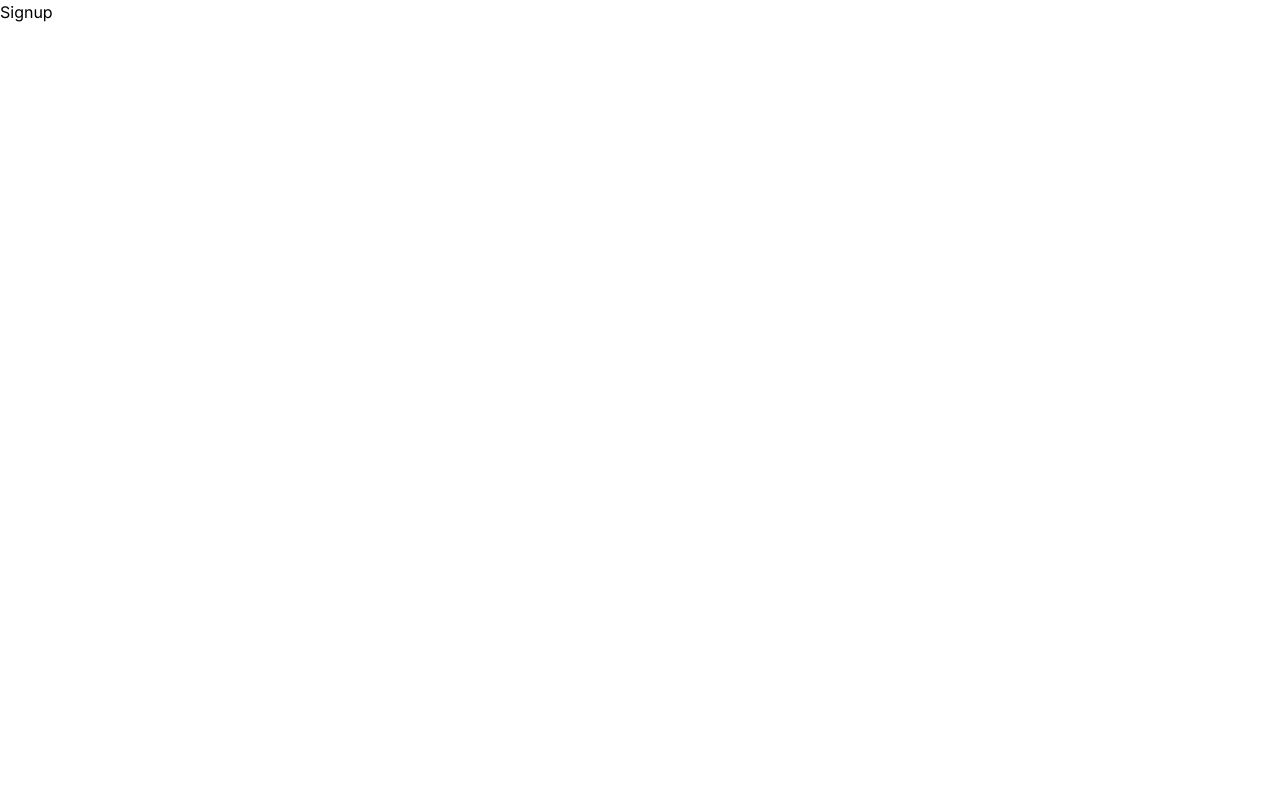
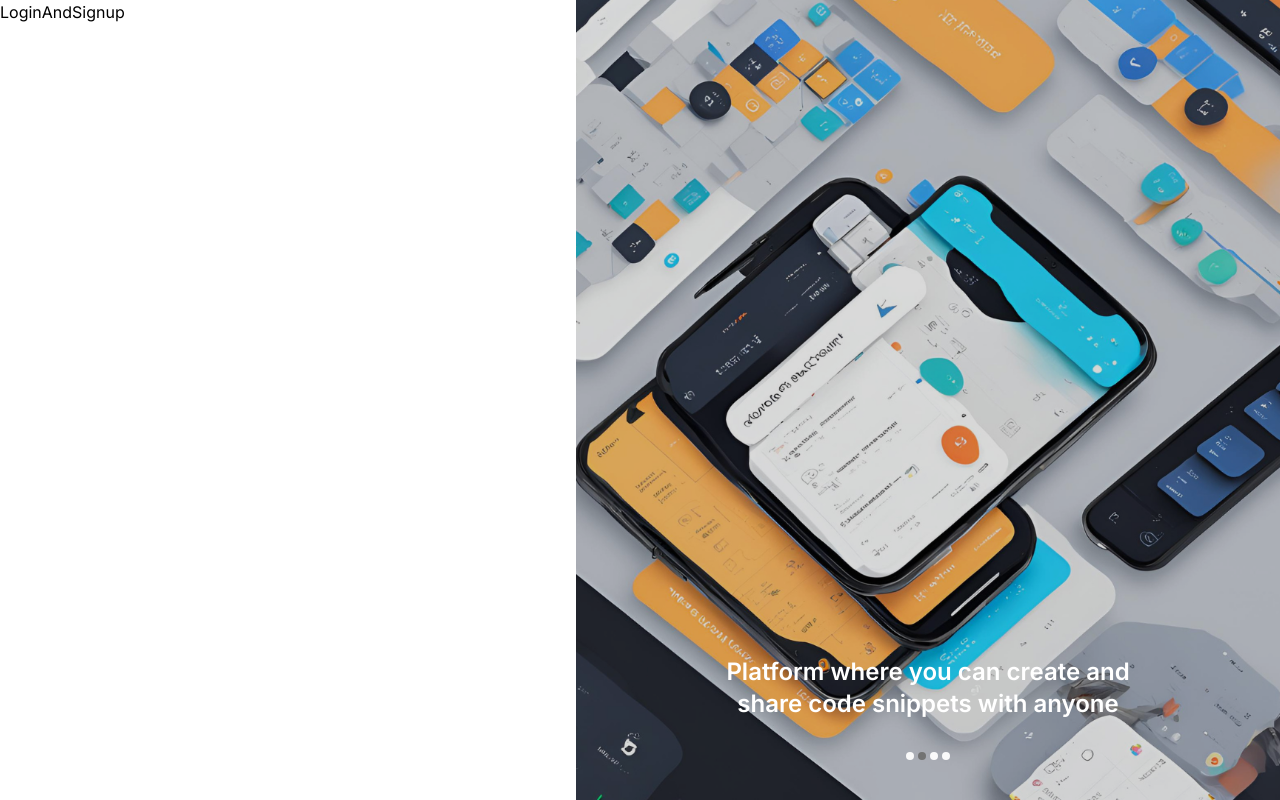
Before and after one commit to devutkarsh7565/code-verse-dev, a Next.js app: page /Sign-up in a window 1280 px wide. Built offline with nearby package versions, Linux system fonts and the light colour scheme.

Commit message:
add image carousel for login and signup

```diff
--- a/src/app/(main)/(auth)/Sign-up/page.tsx
+++ b/src/app/(main)/(auth)/Sign-up/page.tsx
@@ -1,7 +1,12 @@
+import LoginAndSignup from "@/app/components/LoginAndSignup/LoginAndSignup";
 import React from "react";
 
 const Signup = () => {
-  return <div>Signup</div>;
+  return (
+    <div>
+      <LoginAndSignup />
+    </div>
+  );
 };
 
 export default Signup;
--- a/src/app/(main)/(auth)/layout.tsx
+++ b/src/app/(main)/(auth)/layout.tsx
@@ -1,7 +1,42 @@
+import ImageCarouesl from "@/app/components/Carousel/ImageCarouesl";
 import React from "react";
+import SnippetImg from "../../../../public/snippetImg.png";
+import RealTimeCodeEditorImg from "../../../../public/realTimeCodeEditor.png";
+import ServerImg from "../../../../public/serverImg.png";
+import DsaImg from "../../../../public/Untitled design.png";
 
 const AuthLayout = ({ children }: { children: React.ReactNode }) => {
-  return <div>{children}</div>;
+  const slides = [
+    {
+      img: SnippetImg,
+      text: "Platform where you can create and share code snippets with anyone",
+    },
+    {
+      img: RealTimeCodeEditorImg,
+      text: "Platform where you can create and share code snippets with anyone",
+    },
+    {
+      img: ServerImg,
+      text: "Platform where you can create and share code snippets with anyone",
+    },
+    {
+      img: DsaImg,
+      text: "Platform where you can create and share code snippets with anyone",
+    },
+  ];
+  return (
+    <div className="flex w-full min-h-screen">
+      <div className="w-[45%]">{children}</div>
+      <div className="h-full w-[55%]">
+        <ImageCarouesl
+          showArrows={false}
+          className="w-full h-screen"
+          slides={slides}
+          showDots={true}
+        />
+      </div>
+    </div>
+  );
 };
 
 export default AuthLayout;
--- /dev/null
+++ b/src/app/components/Carousel/ImageCarouesl.tsx
@@ -0,0 +1,100 @@
+"use client";
+import { ChevronLeftIcon, ChevronRightIcon } from "@heroicons/react/24/outline";
+import Image, { StaticImageData } from "next/image";
+import React, { useEffect, useState } from "react";
+
+interface IImageCarouesl {
+  slides: {
+    img: StaticImageData;
+    text?: string;
+  }[];
+  className?: string;
+  showArrows: boolean;
+  showDots: boolean;
+}
+
+const ImageCarouesl = ({
+  slides,
+  className,
+  showArrows,
+  showDots,
+}: IImageCarouesl) => {
+  const [currentImg, setCurrentImg] = useState<number>(0);
+
+  const handleLeftSwipe = () => {
+    if (currentImg === 0) {
+      setCurrentImg(slides.length - 1);
+    } else {
+      setCurrentImg(currentImg - 1);
+    }
+  };
+  const handleRightSwipe = () => {
+    if (currentImg === slides.length - 1) {
+      setCurrentImg(0);
+    } else {
+      setCurrentImg(currentImg + 1);
+    }
+  };
+
+  useEffect(() => {
+    const interval = setInterval(() => {
+      handleRightSwipe();
+    }, 3000);
+    return () => clearInterval(interval);
+  });
+
+  return (
+    <div
+      className={`${
+        className && className ? className : "w-[500px] h-screen"
+      } relative `}
+    >
+      <Image
+        // style={{ transform: `translateX(-${currentImg * 55}%)` }}
+        src={slides[currentImg]?.img}
+        alt="img"
+        className="w-full h-full object-cover"
+        layout="fill"
+      />
+
+      <div
+        className={`${
+          showArrows ? "block" : "hidden"
+        } absolute w-full h-full top-0 flex items-center text-black justify-between z-30`}
+      >
+        <button onClick={handleLeftSwipe} className="">
+          <ChevronLeftIcon className="w-8 h-8 " />
+        </button>
+        <button onClick={handleRightSwipe}>
+          <ChevronRightIcon className="w-8 h-8 " />
+        </button>
+      </div>
+
+      {showDots && (
+        <div className="w-full absolute bottom-10 flex justify-center gap-1">
+          {slides?.map((item, index) => (
+            <div
+              onClick={() => setCurrentImg(index)}
+              key={index}
+              className={`${
+                currentImg === index ? "bg-neutral-500" : "bg-neutral-50"
+              }  z-40 w-2 h-2 rounded-full`}
+            ></div>
+          ))}
+        </div>
+      )}
+
+      {slides && slides[currentImg]?.text && (
+        <div className="flex justify-center z-40 bottom-20 absolute w-full text-2xl font-semibold">
+          <p className="text-center w-3/5  text-white ">
+            {slides[currentImg]?.text}
+          </p>
+        </div>
+      )}
+
+      <div className="absolute w-full h-full bg-black/15 z-30"></div>
+    </div>
+  );
+};
+
+export default ImageCarouesl;
--- /dev/null
+++ b/src/app/components/LoginAndSignup/LoginAndSignup.tsx
@@ -0,0 +1,7 @@
+import React from "react";
+
+const LoginAndSignup = () => {
+  return <div>LoginAndSignup</div>;
+};
+
+export default LoginAndSignup;
```
